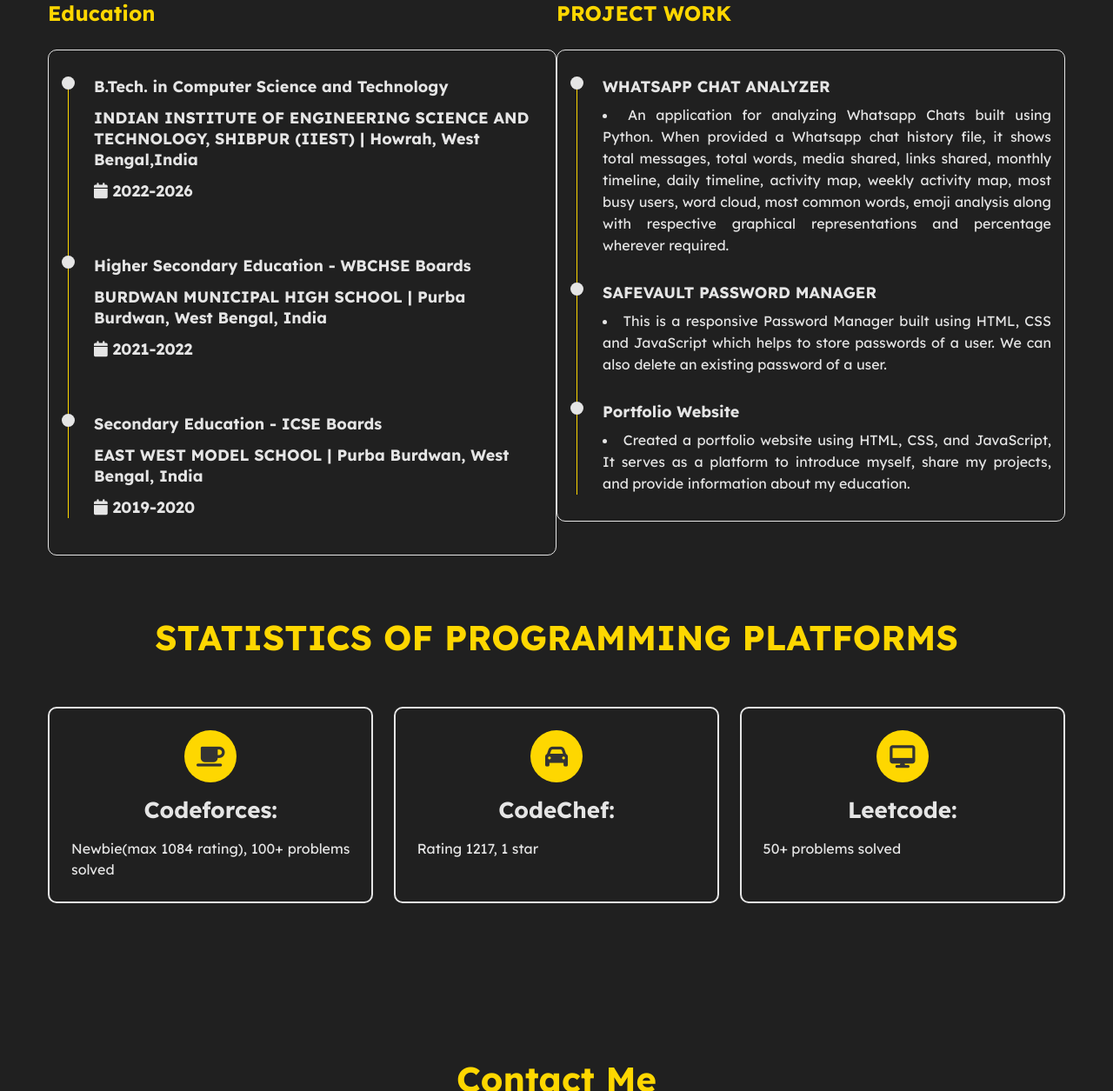
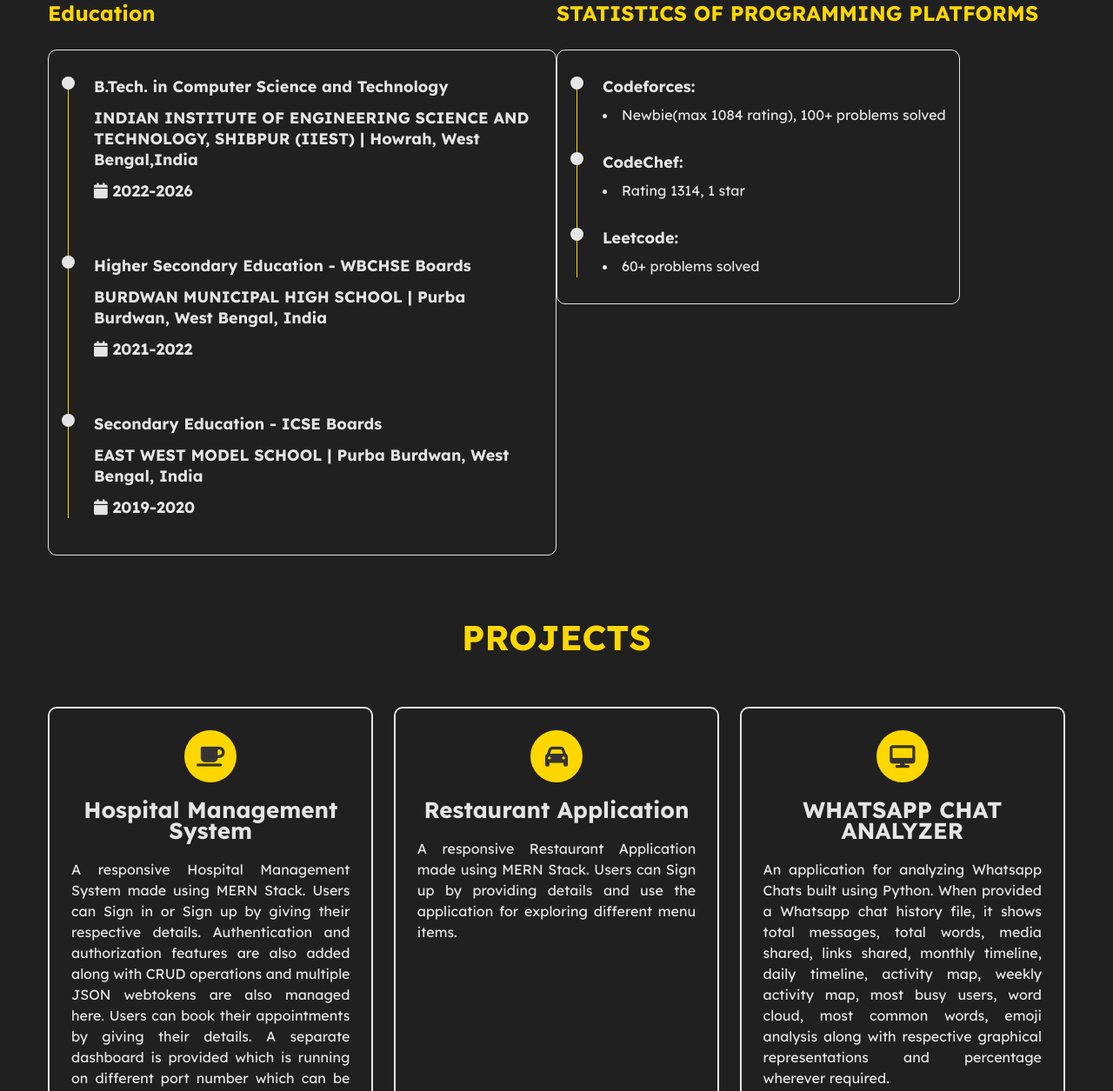
Before and after one commit to IAMAP842/Portfolio_Website_Test, a plain HTML site: page index.html in a window 1280 px wide. Shown: the part 1258-2513 px from the top of the page at 87% size. Drawn offline with nearby package versions, Linux system fonts and the light colour scheme.

Commit message:
Update index.html

```diff
--- a/index.html
+++ b/index.html
@@ -145,7 +145,7 @@
                     </div>
                 </div>
                 <div class="internship">
-                    <h3 class="title">PROJECT WORK</h3>
+                    <h3 class="title">STATISTICS OF PROGRAMMING PLATFORMS</h3>
                     <div class="row">
                         <div class="timeline-box">
                             <div class="timeline">
@@ -154,35 +154,35 @@
                                 <div class="timeline-item">
                                     <div class="circle-dot"></div>
                                     <h3 class="timeline-title">
-                                        WHATSAPP CHAT ANALYZER
+                                        Codeforces:
                                     </h3>
                                     <h4 class="timeline-title"></h4>
                                     <h4 class="timeline-title">
 
                                     </h4>
-                                    <li class="timeline-text">An application for analyzing Whatsapp Chats built using Python. When provided a Whatsapp chat history file, it shows total messages, total words, media shared, links shared, monthly timeline, daily timeline, activity map, weekly activity map, most busy users, word cloud, most common words, emoji analysis along with respective graphical representations and percentage wherever required.
+                                    <li class="timeline-text">Newbie(max 1084 rating), 100+ problems solved
                                     </li>
                                 </div>
                                 <!-- Timeline-item -->
                                 <div class="timeline-item">
                                     <div class="circle-dot"></div>
-                                    <h3 class="timeline-title">SAFEVAULT PASSWORD MANAGER</h3>
+                                    <h3 class="timeline-title">CodeChef:</h3>
                                     <h4 class="timeline-title"></h4>
                                     <h4 class="timeline-title">
 
                                     </h4>
-                                    <li class="timeline-text">This is a responsive Password Manager built using HTML, CSS and JavaScript which helps to store passwords of a user. We can also delete an existing password of a user.
+                                    <li class="timeline-text">Rating 1314, 1 star
                                     </li>
                                 </div>
                                 <!-- Timeline-item -->
                                 <div class="timeline-item">
                                     <div class="circle-dot"></div>
-                                    <h3 class="timeline-title">Portfolio Website</h3>
+                                    <h3 class="timeline-title">Leetcode:</h3>
                                     <h4 class="timeline-title"></h4>
                                     <h4 class="timeline-title">
 
                                     </h4>
-                                    <li class="timeline-text">Created a portfolio website using HTML, CSS, and JavaScript, It serves as a platform to introduce myself, share my projects, and provide information about my  education.
+                                    <li class="timeline-text">60+ problems solved
                                     </li>
                                 </div>
 
@@ -199,28 +199,56 @@
     <section class="project-content" id="projects">
         <div class="container">
             <div class="project-title">
-                <h4>STATISTICS OF PROGRAMMING PLATFORMS</h4>
+                <h4>PROJECTS</h4>
                 <p></p>
             </div>
             <div class="projects">
                 <!-- 1st Project -->
                 <div class="project">
                     <i class="fa fa-coffee"></i>
-                    <h4>Codeforces:</h4>
-                    <p>Newbie(max 1084 rating), 100+ problems solved</p>
+                    <h4>Hospital Management System</h4>
+                    <p>A responsive Hospital Management System made using MERN Stack.
+                        Users can Sign in or Sign up by giving their respective details.
+                        Authentication and authorization features are also added along with CRUD operations and multiple JSON webtokens are also managed here.
+                        Users can book their appointments by giving their details.
+                        A separate dashboard is provided which is running on different port number which can be used by the admin for viewing different appointments, their appointment status, changing the appointment status and viewing all the available doctors. New admins and doctors can also be registered.</p>
                 </div>
                  <!-- 2nd Project -->
                  <div class="project">
                     <i class="fa fa-car"></i>
-                    <h4>CodeChef:</h4>
-                    <p>Rating 1217, 1 star</p>
+                    <h4>Restaurant Application</h4>
+                    <p>A responsive Restaurant Application made using MERN Stack.
+                        Users can Sign up by providing details and use the application for exploring different menu items.</p>
                 </div>
                 <!-- 3rd Project -->
                 <div class="project">
                     <i class="fa fa-desktop"></i>
-                    <h4>Leetcode:</h4>
-                    <p>50+ problems solved</p>
+                    <h4>WHATSAPP CHAT ANALYZER</h4>
+                    <p>An application for analyzing Whatsapp Chats built using Python. When provided a Whatsapp chat history file, it shows total messages, total words, media shared, links shared, monthly timeline, daily timeline, activity map, weekly activity map, most busy users, word cloud, most common words, emoji analysis along with respective graphical representations and percentage wherever required.
+                    </p>
                 </div>
+                <!-- 3rd Project -->
+                <div class="project">
+                    <i class="fa fa-desktop"></i>
+                    <h4>SAFEVAULT PASSWORD MANAGER
+                    </h4>
+                    <p>This is a responsive Password Manager built using HTML, CSS and JavaScript which helps to store passwords of a user. We can also delete an existing password of a user.
+                    </p>
+                </div>
+                <!-- 1st Project -->
+                <div class="project">
+                    <i class="fa fa-coffee"></i>
+                    <h4>Portfolio Website
+                    </h4>
+                    <p>Created a portfolio website using HTML, CSS, and JavaScript, It serves as a platform to introduce myself, share my projects, and provide information about my education.</p>
+                </div>
+                <!-- 1st Project -->
+                <div class="project">
+                    <i class="fa fa-car"></i>
+                    <h4>World Clock</h4>
+                    <p>A world clock made using HTML,CSS,JavaScript which shows the local time of a place when that place is clicked on the world map which is displayed.</p>
+                </div>
+
 
             </div>
         </div>
```
